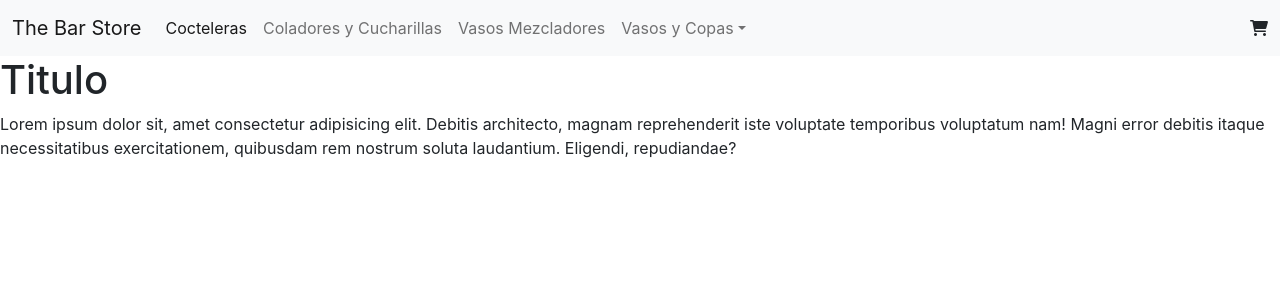
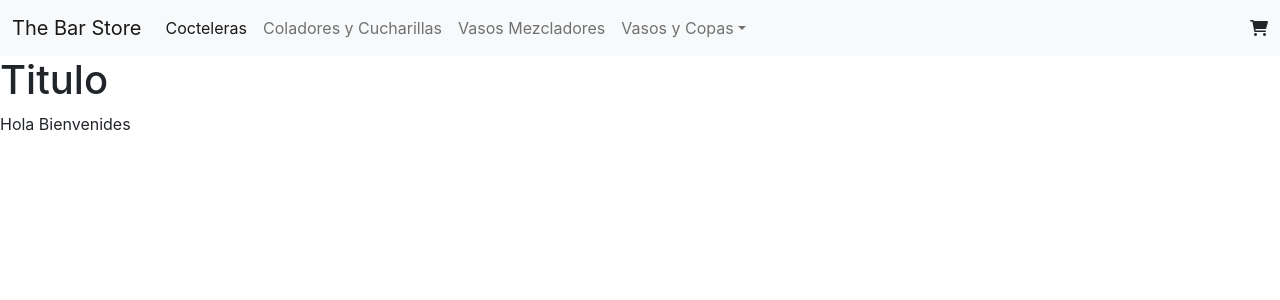
Before and after one commit to nezaga/Proyecto-CoderReact, a React (Create React App) app: page / in a window 1280 px wide. Shown: the top 300 px of the page. Built offline with nearby package versions, Linux system fonts and the light colour scheme.

Commit message:
Agregando la prop greeting

```diff
--- a/src/App.js
+++ b/src/App.js
@@ -8,7 +8,7 @@ function App() {
   return (
     <div>
       <NavBar/>
-      <ItemListContainer/>
+      <ItemListContainer greeting='Hola Bienvenides'/>
     </div>
 
   );
--- a/src/components/ItemListContainer.jsx
+++ b/src/components/ItemListContainer.jsx
@@ -1,10 +1,10 @@
 import React from "react";
 
-const ItemListContainer = () => {
+const ItemListContainer = (props) => {
     return (
         <div>
             <h1>Titulo</h1>
-            <p>Lorem ipsum dolor sit, amet consectetur adipisicing elit. Debitis architecto, magnam reprehenderit iste voluptate temporibus voluptatum nam! Magni error debitis itaque necessitatibus exercitationem, quibusdam rem nostrum soluta laudantium. Eligendi, repudiandae?</p>
+            <p>{props.greeting}</p>
         </div>
 
 
```
